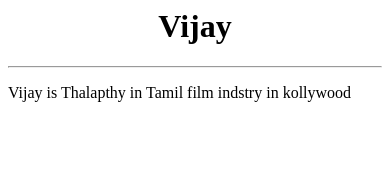
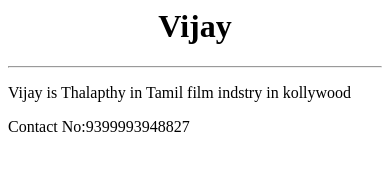
Before and after one commit to Vijay-vk12/HTMLActorPage, a plain HTML site: page index.html in a window 390 px wide. Drawn offline with Linux system fonts and the light colour scheme.

Commit message:
Added Phone Number

```diff
--- a/index.html
+++ b/index.html
@@ -6,3 +6,6 @@
 <p>
   Vijay is Thalapthy in Tamil film indstry in kollywood
 </p>
+<p>
+  Contact No:9399993948827
+</p>
```
